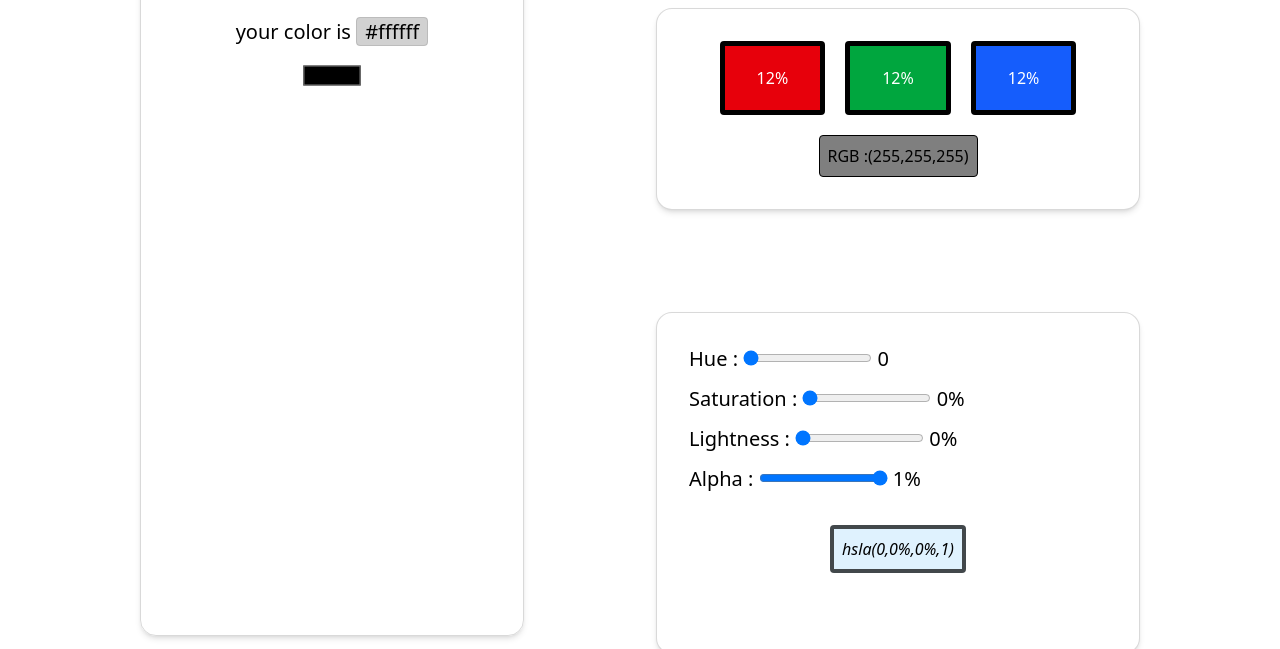
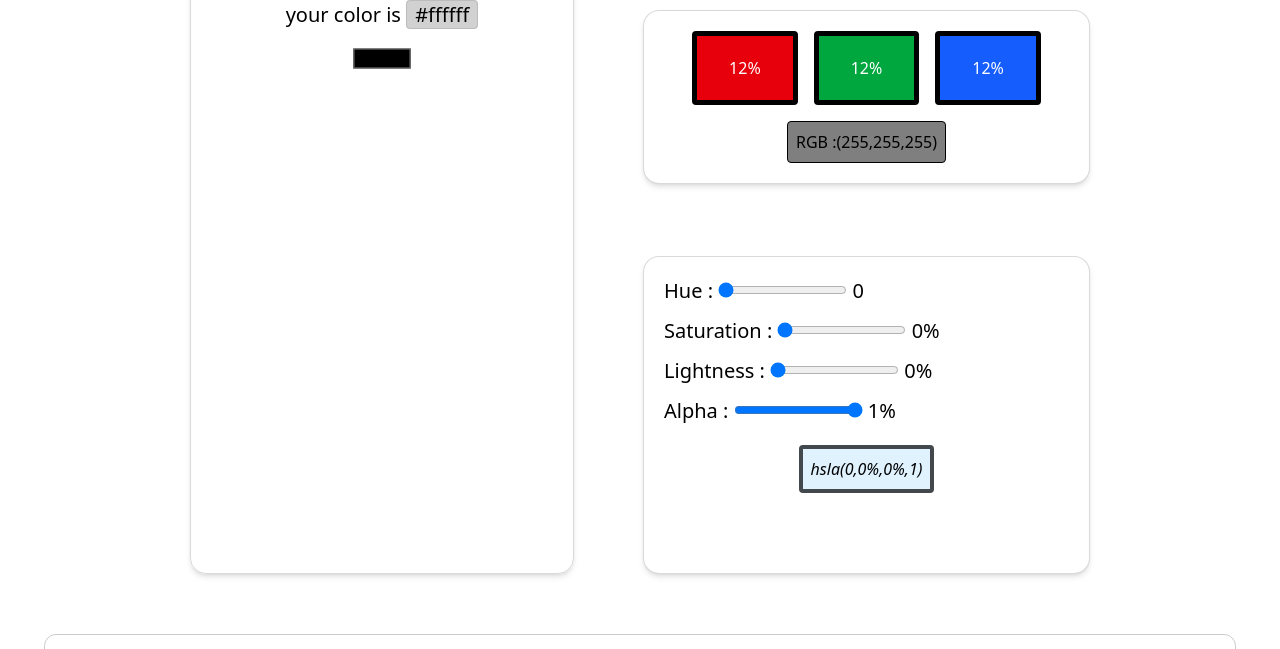
Before and after one commit to marhel28/color-picker, a website: page index.html in a window 1280 px wide. Shown: the part 284-933 px from the top of the page. Drawn offline with Linux system fonts and the light colour scheme.

Commit message:
all files

```diff
--- a/index.html
+++ b/index.html
@@ -29,10 +29,10 @@
     </header>
     <h1 class=" mx-15 text-4xl text-center font-bold mb-10">...pick your color online</h1>
     <section class="container flex justify-center flex-wrap mx-auto w-full ">
-        <div class="mx-10 grid justify-center items-center  md:grid-rows-2 md:grid-cols-2  gap-8  w-full max-w-[1000px]
+        <div class="grid justify-center items-center  md:grid-rows-2 md:grid-cols-2  gap-x-1.5  w-full max-w-[900px]
         ">
-            <div class="row-span-2 max-w-[40rem] h-72 sm:h-96 sm:w-96  rounded-2xl overflow-hidden  shadow-md border border-black/15
-            xl:h-[95%] ">
+            <div class="md:row-span-2 max-w-[40rem] h-72 sm:h-96 sm:w-96  rounded-2xl overflow-hidden  shadow-md border border-black/15
+            md:h-full ">
                 <h1 class=" text text-center font-normal text-xl ">Color Picker</h1>
                 <hr class=" opacity-20">
                 <div class=" w-full flex justify-center
@@ -50,7 +50,7 @@
 
                 </div>
             </div>
-            <div id="rgb" class="flex flex-col max-w-[40rem] h-fit  p-8 gap-5 bg-white rounded-2xl  shadow-md border border-black/15
+            <div id="rgb" class="flex flex-col max-w-[40rem] p-5 gap-4 bg-white rounded-2xl  shadow-md border border-black/15
             justify-center items-center xl:flex-row xl:flex-wrap">
                 <div class=" p-5 px-8 bg-red-600 border-5 rounded" id="red">
                     <p class="text-white "><span>12%</span></p>
@@ -67,7 +67,7 @@
             <div class="h-fit flex flex-col max-w-[40rem] bg-white rounded-2xl   shadow-md border border-black/15
             justify-center items-center
             md:flex-row md:flex-wrap overflow-hidden">
-            <div id="hsl" class="w-full  p-8 flex flex-col text-xl gap-3">
+            <div id="hsl" class="w-full  p-5 flex flex-col text-xl gap-3">
                 <div class="w-full">
                     <label for="hue">
                         Hue : <input type="range" name="hue" value="0" id="hue" max="360" min="0" >
```
Also changed, not shown: src/output.css.
